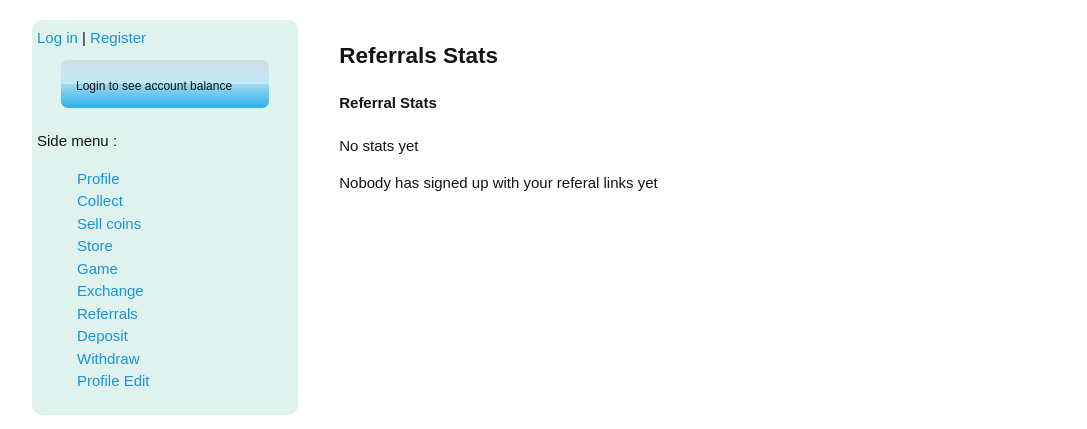
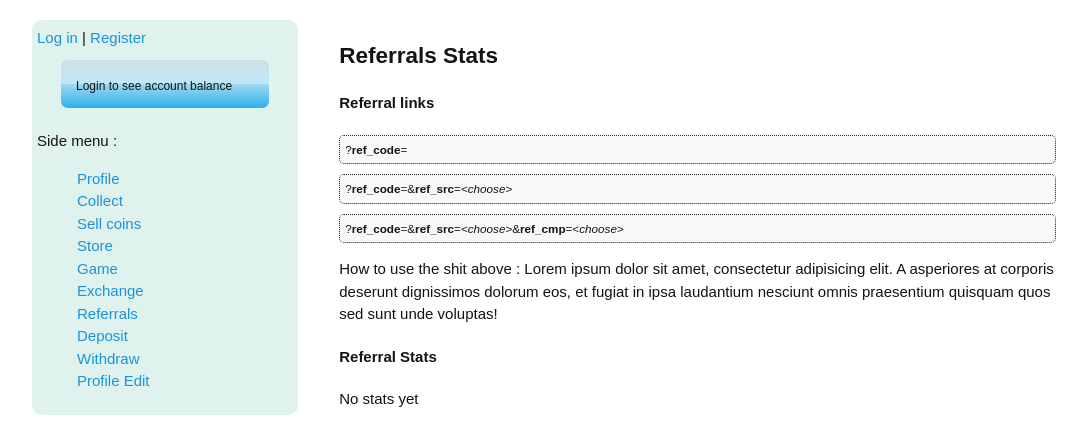
Before and after one commit to teodoryantcheff/django-pgame, a Django app: template pgameapp/templates/pgameapp/referrals.html in a window 1280 px wide. Shown: the part 230-659 px from the top of the page, without its empty margins (96-1183 px from the left). Run offline with Django 3.2, Linux system fonts and the light colour scheme; the template is opened without the code that fills it, so the values that code supplies are empty.

Commit message:
Referrals page updates

```diff
--- a/pgameapp/static/css/style.css
+++ b/pgameapp/static/css/style.css
@@ -120,3 +120,12 @@ table, th, td {
     padding-right: 1.3em;
     text-align: right;
 }
+
+.ref_link {
+    border: 1px dotted #222222;
+    border-radius: 5px;
+    padding: 5px 5px;
+    margin-bottom: 10px;
+    font-size: 0.9em;
+    background-color: #f8f8f8
+}
--- a/pgameapp/templates/pgameapp/referrals.html
+++ b/pgameapp/templates/pgameapp/referrals.html
@@ -4,6 +4,19 @@
 
 {% block content %}
   <h2>Referrals Stats</h2>
+
+  <h4>Referral links</h4>
+
+    <div style="font-size: small">
+      <div class="ref_link">{{ referral_signup_abs_uri }}?<b>ref_code</b>=<b>{{ user.profile.referral_id }}</b></div>
+      <div class="ref_link">{{ referral_signup_abs_uri }}?<b>ref_code</b>=<b>{{ user.profile.referral_id }}</b>&<b>ref_src</b>=&lt;<i>choose</i>&gt;</div>
+      <div class="ref_link">{{ referral_signup_abs_uri }}?<b>ref_code</b>=<b>{{ user.profile.referral_id }}</b>&<b>ref_src</b>=&lt;<i>choose</i>&gt;&<b>ref_cmp</b>=&lt;<i>choose</i>&gt;</div>
+    </div>
+
+  <p>How to use the shit above :
+    Lorem ipsum dolor sit amet, consectetur adipisicing elit. A asperiores at corporis deserunt dignissimos dolorum eos,
+    et fugiat in ipsa laudantium nesciunt omnis praesentium quisquam quos sed sunt unde voluptas!
+  </p>
 
   <h4>Referral Stats</h4>
   {% if referral_stats %}
```
Also changed, not shown: pgameapp/views/views.py (+4 -3 lines).
